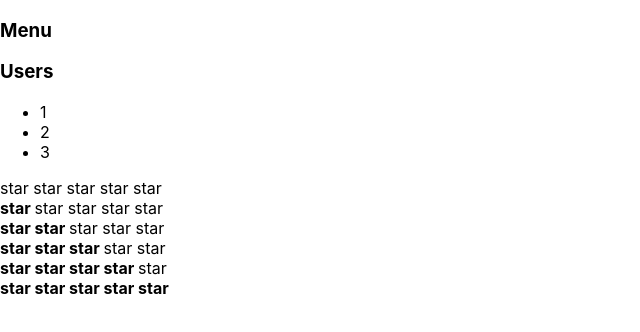
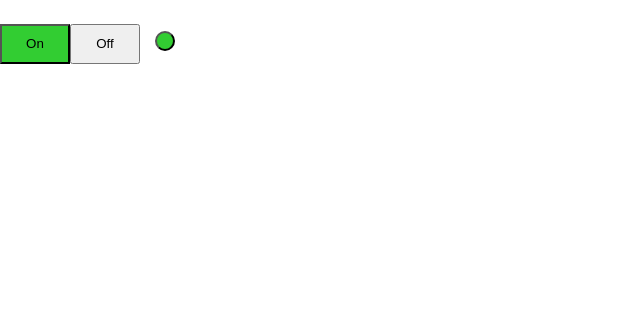
Before and after one commit to uladzidu/react-kabzda-kak-podrobno, a React (Create React App) app: page / in a window 1280 px wide. Shown: the top 332 px of the page, without its empty margins (0-640 px from the left). Built offline with nearby package versions, Linux system fonts and the light colour scheme.

Commit message:
my homework. Lesson 05. React_kabzda_kak_podrobno. 13.11

```diff
--- a/src/App.tsx
+++ b/src/App.tsx
@@ -2,19 +2,23 @@ import React from 'react';
 import './App.css'
 import {Accordion} from './components/Accordion/Accordion';
 import {Rating} from './components/Rating/Rating';
+import {OnOff1} from './components/OnOff/OnOff';
 
 
 export function App() {
     return (
         <div>
-            <Accordion title="Menu" collapsed={true}/>
-            <Accordion title="Users" collapsed={false}/>
-            <Rating value={0}/>
-            <Rating value={1}/>
-            <Rating value={2}/>
-            <Rating value={3}/>
-            <Rating value={4}/>
-            <Rating value={5}/>
+            {/*<Accordion title="Menu" collapsed={true}/>*/}
+            {/*<Accordion title="Users" collapsed={false}/>*/}
+            {/*<Rating value={0}/>*/}
+            {/*<Rating value={1}/>*/}
+            {/*<Rating value={2}/>*/}
+            {/*<Rating value={3}/>*/}
+            {/*<Rating value={4}/>*/}
+            {/*<Rating value={5}/>*/}
+            <p> </p>
+            <OnOff1 value={true}/>
+
         </div>
     )
 }
--- /dev/null
+++ b/src/components/OnOff/OnOff.module.css
@@ -0,0 +1,26 @@
+
+.circle {
+    height: 20px;
+    width: 20px;
+    border-radius: 50px;
+    margin: 15px;
+
+}
+
+.buttonOn {
+    height: 40px;
+    width: 70px;
+}
+
+.buttonOff {
+    height: 40px;
+    width: 70px;
+}
+
+.buttonValueTrue {
+    background-color: limegreen;
+}
+
+.buttonValueFalse {
+    background-color: red;
+}
--- /dev/null
+++ b/src/components/OnOff/OnOff.tsx
@@ -0,0 +1,38 @@
+import React from 'react'
+import c from './OnOff.module.css'
+
+
+// export const OnOff = (props: PropsType) => {
+//     return (
+//         <div>
+//             <button className={c.buttonOn}>On</button>
+//             <button className={c.buttonOff}>Off</button>
+//             <button className={c.circle}/>
+//         </div>
+//     )
+// }
+
+export const OnOff1 = (props: PropsType) => {
+    if (props.value) {
+        return (
+            <div>
+                <button className={`${c.buttonOn} ${c.buttonValueTrue}`}>On</button>
+                <button className={c.buttonOff}>Off</button>
+                <button className={`${c.circle} ${c.buttonValueTrue}`}/>
+            </div>
+        )
+    } else {
+        return (
+            <div>
+                <button className={c.buttonOff}>On</button>
+                <button className={`${c.buttonOff} ${c.buttonValueFalse}`}>Off</button>
+                <button className={`${c.circle} ${c.buttonValueFalse}`}/>
+            </div>
+        )
+    }
+}
+
+
+export type PropsType = {
+    value: boolean
+}
```
